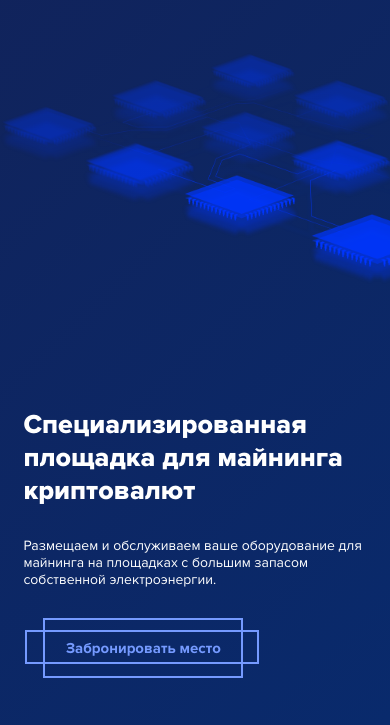
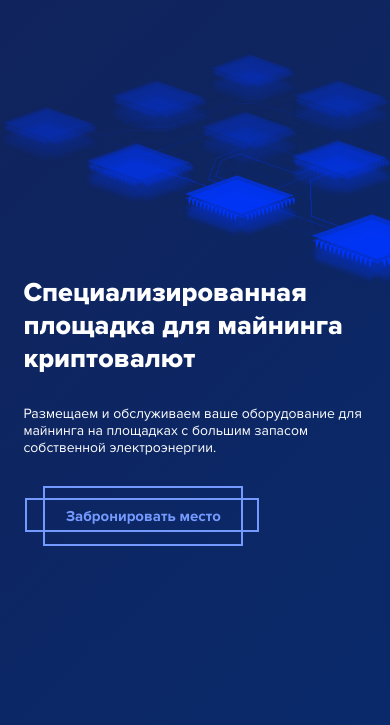
Before and after one commit to IsaevAlex/dataforce, a plain HTML site: page index.html in a window 390 px wide. Shown: the part 116-841 px from the top of the page. Drawn offline with nearby package versions, Linux system fonts and the light colour scheme.

Commit message:
Edit files

```diff
--- a/scss/media-queries.scss
+++ b/scss/media-queries.scss
@@ -488,7 +488,9 @@
 			display: none;
 		}
 		display: flex;
-		justify-content: flex-end;
+		justify-content: center;
+		padding-top: 130px;
+
 		&__btn{
 			margin-bottom: 50px;
 		}
--- a/scss/style.scss
+++ b/scss/style.scss
@@ -301,6 +301,7 @@ ul{
 	    50%{background-position:96% 100%}
 	    100%{background-position:5% 0%}
 	}
+
 
 	&__back-img{
 		position: absolute;
```
Also changed, not shown: css/media-queries.css.
